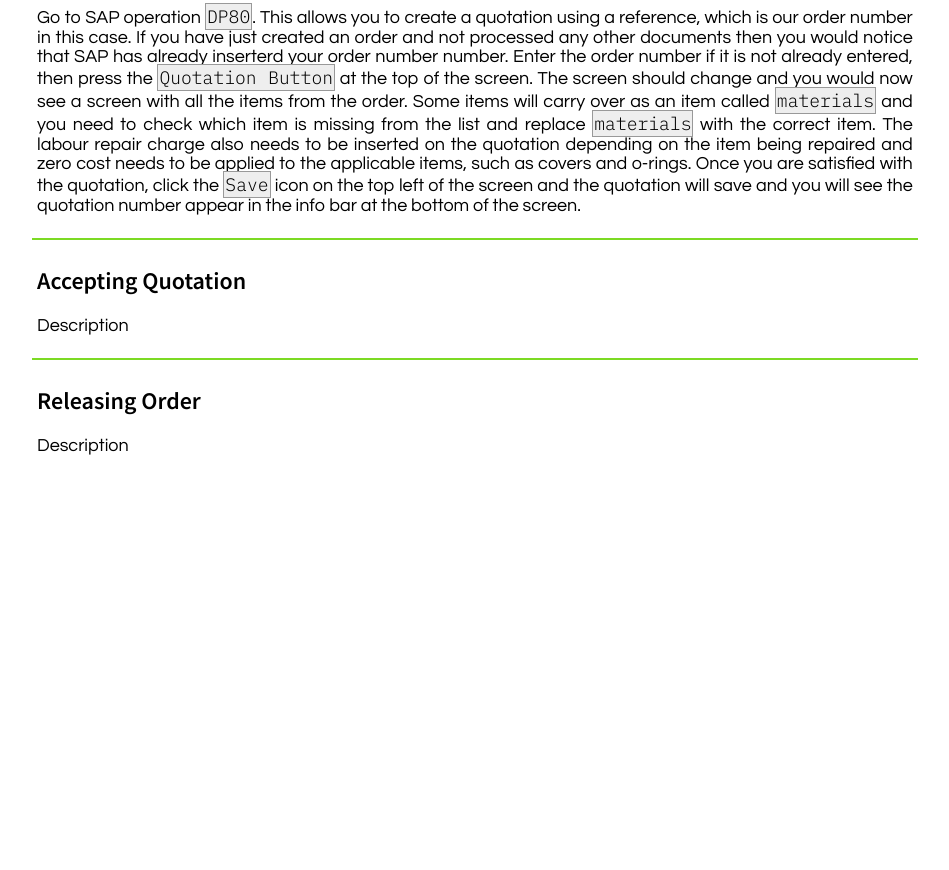
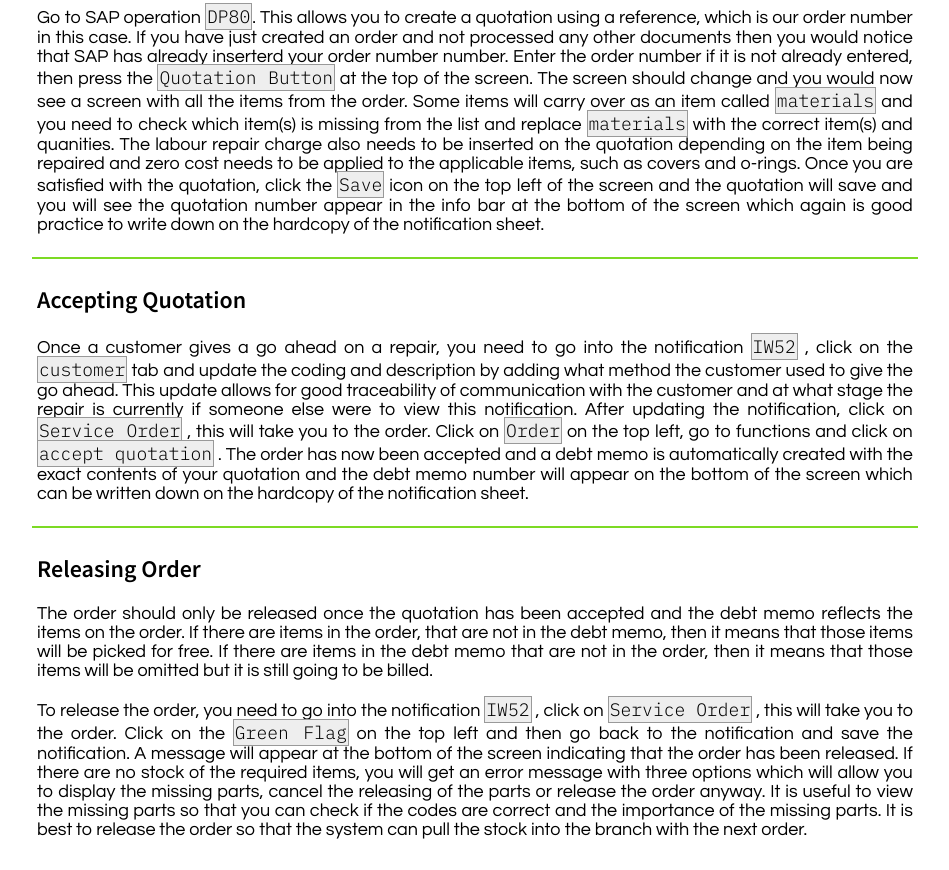
Before and after one commit to VoidTheSystem/TechnicalDocumentation, a plain HTML site: page index.html in a window 1280 px wide. Shown: the part 1198-2068 px from the top of the page, without its empty margins (291-1240 px from the left). Before the commit the page ends 1684 px from the top, so only its background shows below. Drawn offline with nearby package versions, Linux system fonts and the light colour scheme.

Commit message:
V0.8a
+added missing descriptions. text is now filled.

Still to add more details.

```diff
--- a/index.html
+++ b/index.html
@@ -278,7 +278,7 @@ a {
             To crate a quotation from the notification, the service order must first be completed as you cannot create a quotation without the order number which is used as a reference. If you do not have an order number, you would have to type out all the components on a new quotation which does not link to the notifaction.
         </p>
         <p>
-            Go to SAP operation <code>DP80</code>. This allows you to create a quotation using a reference, which is our order number in this case. If you have just created an order and not processed any other documents then you would notice that SAP has already inserterd your order number number. Enter the order number if it is not already entered, then press the <code>Quotation Button</code> at the top of the screen. The screen should change and you would now see a screen with all the items from the order. Some items will carry over as an item called <code>materials</code> and you need to check which item is missing from the list and replace <code>materials</code> with the correct item. The labour repair charge also needs to be inserted on the quotation depending on the item being repaired and zero cost needs to be applied to the applicable items, such as covers and o-rings. Once you are satisfied with the quotation, click the <code>Save</code> icon on the top left of the screen and the quotation will save and you will see the quotation number appear in the info bar at the bottom of the screen.
+            Go to SAP operation <code>DP80</code>. This allows you to create a quotation using a reference, which is our order number in this case. If you have just created an order and not processed any other documents then you would notice that SAP has already inserterd your order number number. Enter the order number if it is not already entered, then press the <code>Quotation Button</code> at the top of the screen. The screen should change and you would now see a screen with all the items from the order. Some items will carry over as an item called <code>materials</code> and you need to check which item(s) is missing from the list and replace <code>materials</code> with the correct item(s) and quanities. The labour repair charge also needs to be inserted on the quotation depending on the item being repaired and zero cost needs to be applied to the applicable items, such as covers and o-rings. Once you are satisfied with the quotation, click the <code>Save</code> icon on the top left of the screen and the quotation will save and you will see the quotation number appear in the info bar at the bottom of the screen which again is good practice to write down on the hardcopy of the notification sheet.
         </p>
     </section>
     <div id="breaker"></div>
@@ -290,7 +290,7 @@ a {
 
         </header>
         <p>
-            Description
+            Once a customer gives a go ahead on a repair, you need to go into the notification <code>IW52</code> , click on the <code>customer</code> tab and update the coding and description by adding what method the customer used to give the go ahead. This update allows for good traceability of communication with the customer and at what stage the repair is currently if someone else were to view this notification. After updating the notification, click on <code>Service Order</code> , this will take you to the order. Click on <code>Order</code> on the top left, go to functions and click on <code>accept quotation</code> . The order has now been accepted and a debt memo is automatically created with the exact contents of your quotation and the debt memo number will appear on the bottom of the screen which can be written down on the hardcopy of the notification sheet.
         </p>
     </section>
     <div id="breaker"></div>
@@ -302,7 +302,11 @@ a {
 
         </header>
         <p>
-            Description
+            The order should only be released once the quotation has been accepted and the debt memo reflects the items on the order. If there are items in the order, that are not in the debt memo, then it means that those items will be picked for free. If there are items in the debt memo that are not in the order, then it means that those items will be omitted but it is still going to be billed.
+        </p>
+
+        <p>
+            To release the order, you need to go into the notification <code>IW52</code> , click on <code>Service Order</code> , this will take you to the order. Click on the <code>Green Flag</code> on the top left and then go back to the notification and save the notification. A message will appear at the bottom of the screen indicating that the order has been released. If there are no stock of the required items, you will get an error message with three options which will allow you to display the missing parts, cancel the releasing of the parts or release the order anyway. It is useful to view the missing parts so that you can check if the codes are correct and the importance of the missing parts. It is best to release the order so that the system can pull the stock into the branch with the next order.
         </p>
     </section>
 
```
